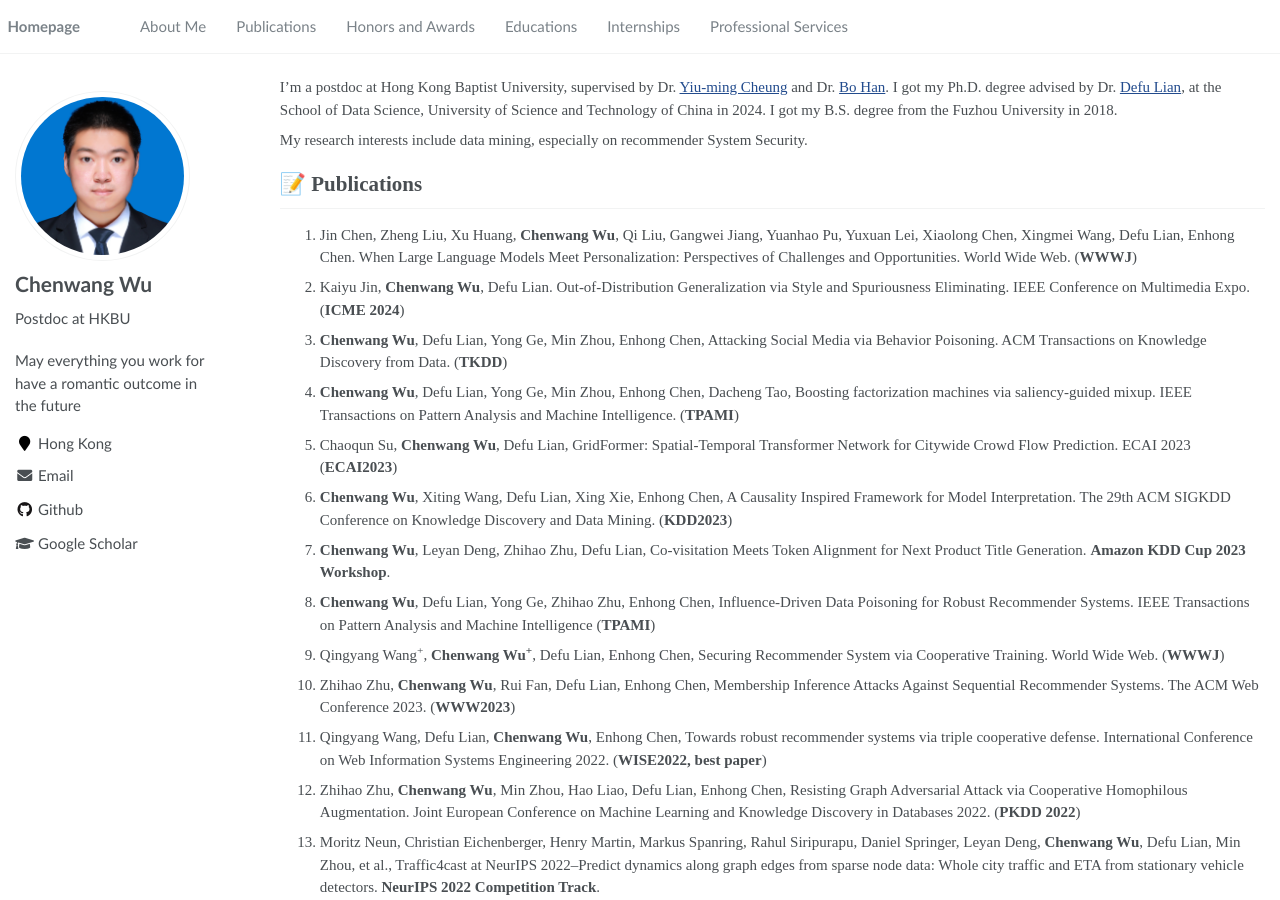
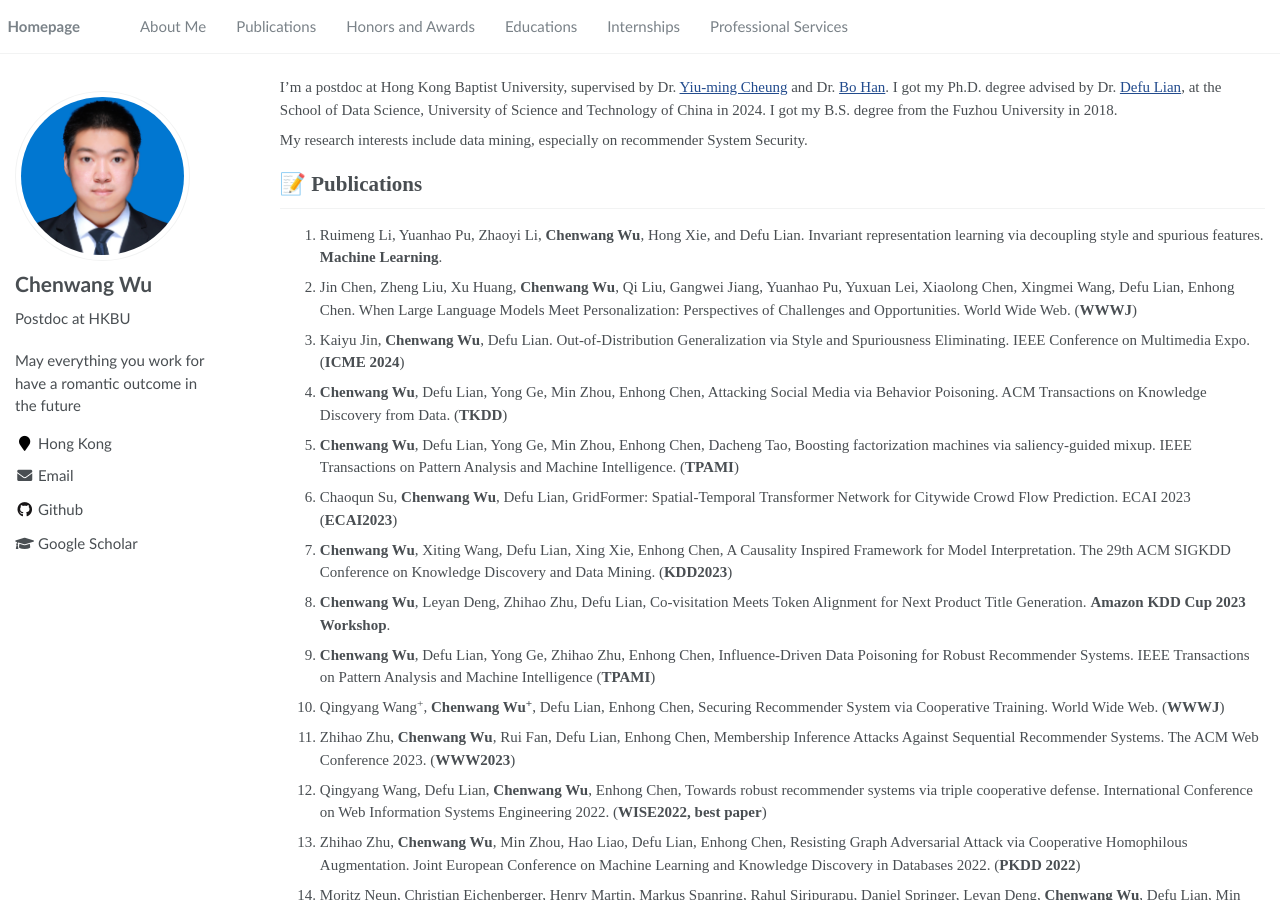
Before and after one commit to Daftstone/Daftstone.github.io, a Jekyll site: the page built from _pages/about.md, in a window 1280 px wide and 900 px high. Built offline with Jekyll 4.4.1, drawn with Linux system fonts in a browser that asks for light colours.

Commit message:
Update about.md

```diff
--- a/_pages/about.md
+++ b/_pages/about.md
@@ -26,6 +26,7 @@ My research interests include data mining, especially on recommender System Secu
 - *2022.02*: &nbsp;🎉🎉 Lorem ipsum dolor sit amet, consectetur adipiscing elit. Vivamus ornare aliquet ipsum, ac tempus justo dapibus sit amet.  -->
 
 # 📝 Publications
+1. Ruimeng Li, Yuanhao Pu, Zhaoyi Li, **Chenwang Wu**, Hong Xie, and Defu Lian. Invariant representation learning via decoupling style and spurious features. **Machine Learning**.
 1. Jin Chen, Zheng Liu, Xu Huang, **Chenwang Wu**, Qi Liu, Gangwei Jiang, Yuanhao Pu, Yuxuan Lei, Xiaolong Chen, Xingmei Wang, Defu Lian, Enhong Chen. When Large Language Models Meet Personalization: Perspectives of Challenges and Opportunities. World Wide Web. (**WWWJ**)
 2. Kaiyu Jin, **Chenwang Wu**, Defu Lian. Out-of-Distribution Generalization via Style and Spuriousness Eliminating. IEEE Conference on Multimedia Expo. (**ICME 2024**)
 1. **Chenwang Wu**, Defu Lian, Yong Ge, Min Zhou, Enhong Chen, Attacking Social Media via Behavior Poisoning. ACM Transactions on Knowledge Discovery from Data. (**TKDD**)
```
